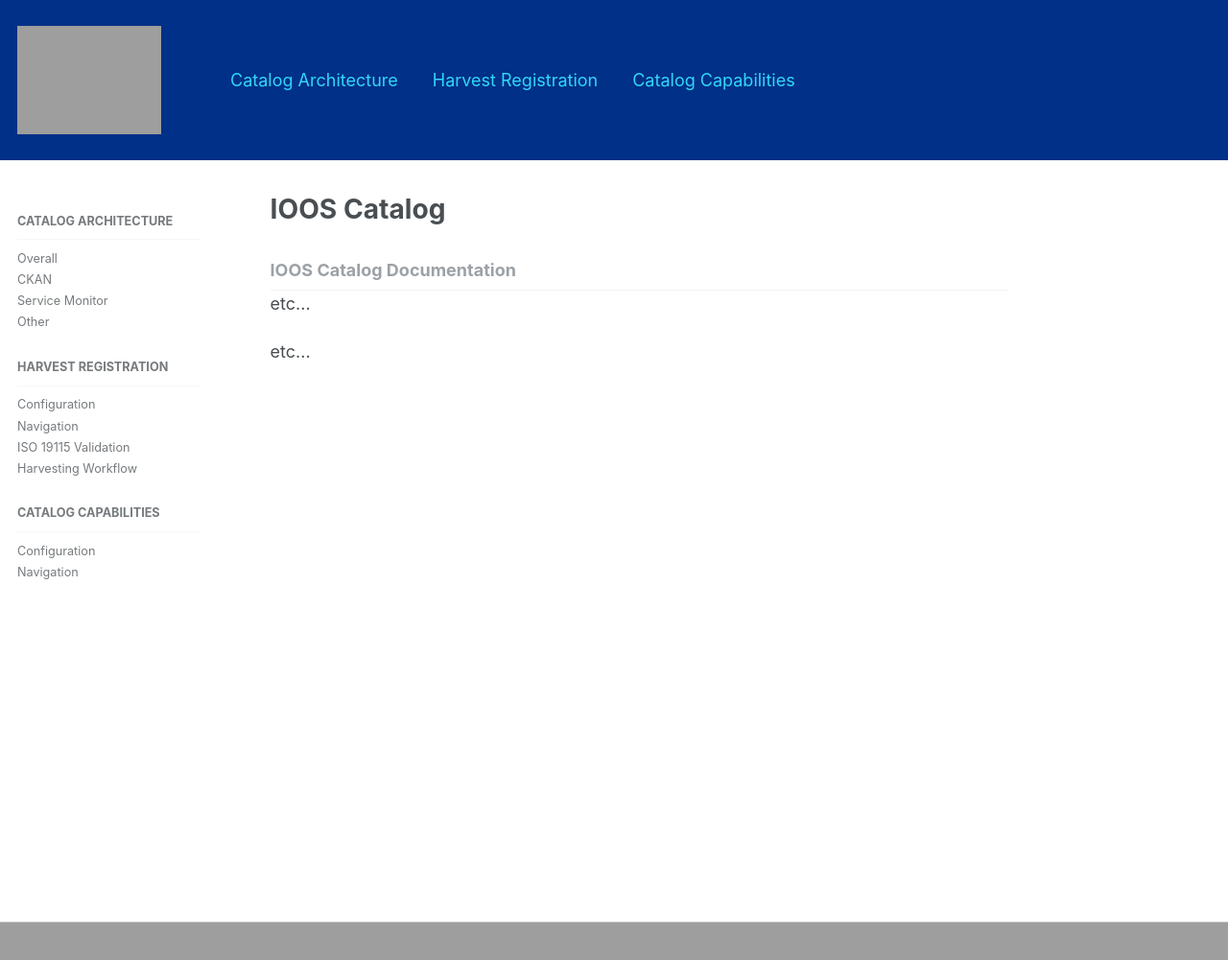
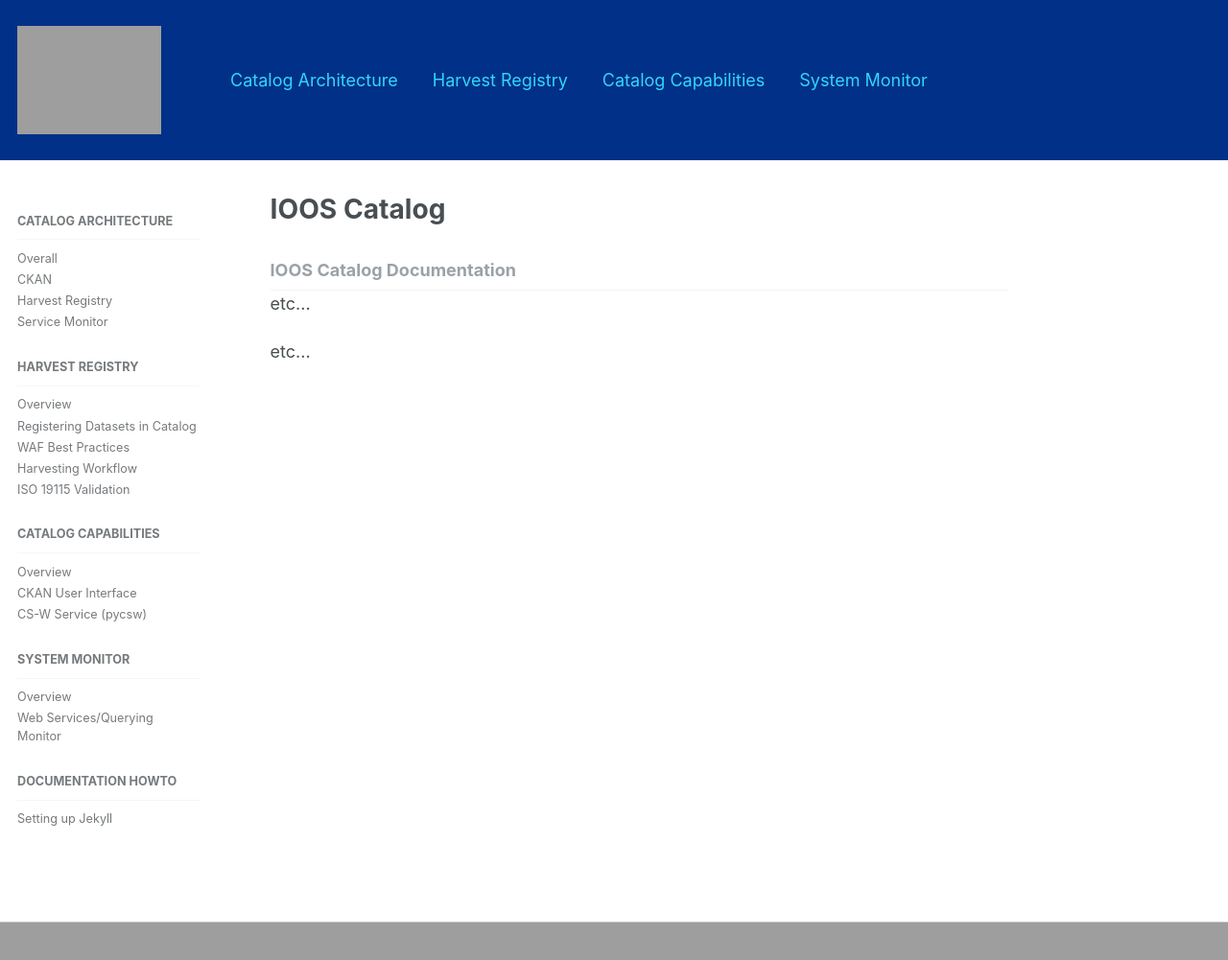
Before and after one commit to ioos/catalog, a Jekyll site: the page built from index.html, in a window 1280 px wide and 1090 px high. Shown: the top 1001 px of the window at 96% size. Built offline with Jekyll 4.4.1, drawn with Linux system fonts in a browser that asks for light colours; the list of posts is cut into pages by our own code.

Commit message:
Added HOWTO on Jekyll/MMistake theme setup for GitHub (jekyll_setup.md) and site (jekyll.md)

```diff
--- a/_data/navigation.yml
+++ b/_data/navigation.yml
@@ -3,11 +3,14 @@
   - title: "Catalog Architecture"
     url: /pages/architecture/
 
-  - title: "Harvest Registration"
-    url: /pages/registration/
+  - title: "Harvest Registry"
+    url: /pages/registry/
 
   - title: "Catalog Capabilities"
-    url: /pages/capabilities/
+    url: /pages/catalog/
+
+  - title: "System Monitor"
+    url: /pages/monitor/
 
 
 
@@ -21,32 +24,49 @@
         url: /pages/architecture/
       - title: "CKAN"
         url: /pages/architecture/ckan/
+      - title: "Harvest Registry"
+        url: /pages/architecture/ckan/
       - title: "Service Monitor"
         url: /docs/architecture/service-monitor/
-      - title: "Other"
-        url: /pages/architecture/ckan/
 
-  - title: Harvest Registration
+
+  - title: Harvest Registry
     children:
-      - title: "Configuration"
-        url: /docs/configuration/
-      - title: "Navigation"
-        url: /docs/navigation/
+      - title: "Overview"
+        url: /pages/registry/
+      - title: "Registering Datasets in Catalog"
+        url: /pages/registry/registration/
+      - title: "WAF Best Practices"
+        url: /pages/registry/waf_creation/
+      - title: "Harvesting Workflow"
+        url: /pages/registry/workflow/
       - title: "ISO 19115 Validation"
-        url: /docs/validation/
-      - title: "Harvesting Workflow"
-        url: /docs/workflow/
+        url: /pages/registry/iso_validation/
 
 
   - title: Catalog Capabilities
     children:
-      - title: "Configuration"
-        url: /docs/configuration/
-      - title: "Navigation"
-        url: /docs/navigation/
+      - title: "Overview"
+        url: /pages/catalog/
+      - title: "CKAN User Interface"
+        url: /pages/catalog/ckan-ui/
+      - title: "CS-W Service (pycsw)"
+        url: /pages/catalog/pycsw/
 
+  - title: System Monitor
+    children:
+      - title: "Overview"
+        url: /pages/monitor/
+      - title: "Web Services/Querying Monitor"
+        url: /pages/monitor/services/
 
-# documentation links
+  - title: Documentation HOWTO
+    children:
+      - title: "Setting up Jekyll"
+        url: /pages/howto/jekyll/
+
+# documentation links - placeholder for additional component-specific side nav
+# if needed (from original Jekyll template)
 docs:
   - title: Getting Started
     children:
```
Also changed, not shown: _pages/howto/jekyll.md (added, +61 -0 lines), jekyll_setup.md (added, +55 -0 lines), README.md.
